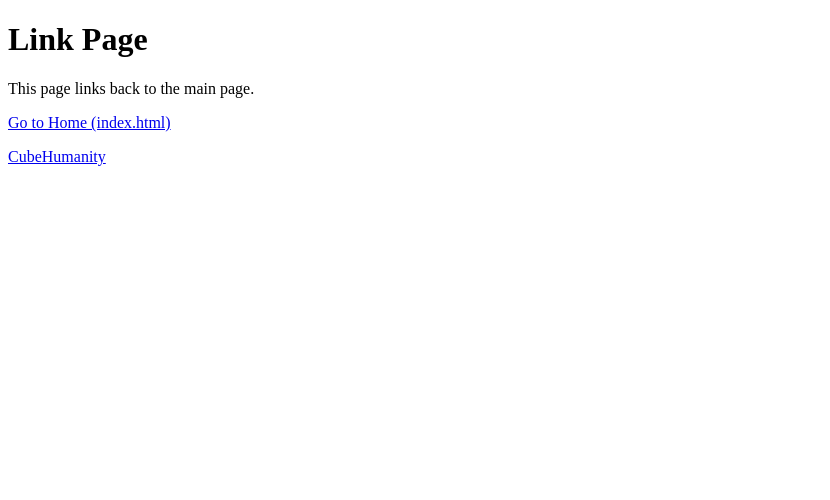
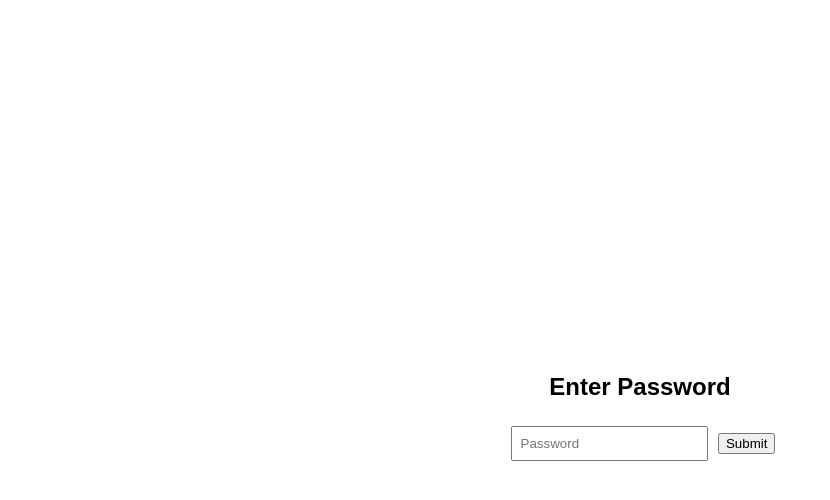
Before and after one commit to Traffic225/my-site, a plain HTML site: page link.html in a window 1280 px wide. Shown: the whole page, without its empty margins (0-830 px from the left). Drawn offline with Linux system fonts and the light colour scheme.

Commit message:
Update link.html with simple password gate

```diff
--- a/link.html
+++ b/link.html
@@ -2,12 +2,58 @@
 <html lang="en">
   <head>
     <meta charset="utf-8" />
-    <title>Link Page</title>
+    <title>Link Page (Password Protected)</title>
+    <style>
+      body {
+        font-family: sans-serif;
+        background: #fff;
+        color: #000;
+        display: flex;
+        flex-direction: column;
+        justify-content: center;
+        align-items: center;
+        min-height: 100vh;
+        text-align: center;
+      }
+      #protected {
+        display: none;
+      }
+      #login {
+        margin-top: 20px;
+      }
+      input {
+        padding: 8px;
+        margin: 6px;
+      }
+    </style>
   </head>
   <body>
-    <h1>Link Page</h1>
-    <p>This page links back to the main page.</p>
-    <p><a href="index.html">Go to Home (index.html)</a></p>
-    <p><a href="CubeHumanity.html">CubeHumanity</a></p>
+    <div id="login">
+      <h2>Enter Password</h2>
+      <input type="password" id="pw" placeholder="Password" />
+      <button onclick="checkPassword()">Submit</button>
+      <p id="msg" style="color:red;"></p>
+    </div>
+
+    <div id="protected">
+      <h1>Link Page</h1>
+      <p>This page links back to the main page.</p>
+      <p><a href="index.html">Go to Home (index.html)</a></p>
+      <p><a href="CubeHumanity.html">CubeHumanity</a></p>
+    </div>
+
+    <script>
+      const PASSWORD = "Traffic225"; // updated password
+
+      function checkPassword() {
+        const input = document.getElementById("pw").value;
+        if (input === PASSWORD) {
+          document.getElementById("login").style.display = "none";
+          document.getElementById("protected").style.display = "block";
+        } else {
+          document.getElementById("msg").textContent = "Wrong password, try again.";
+        }
+      }
+    </script>
   </body>
 </html>
```
